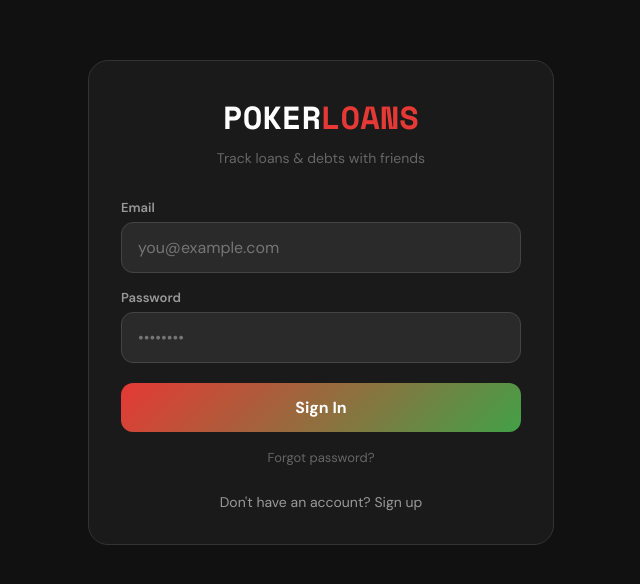
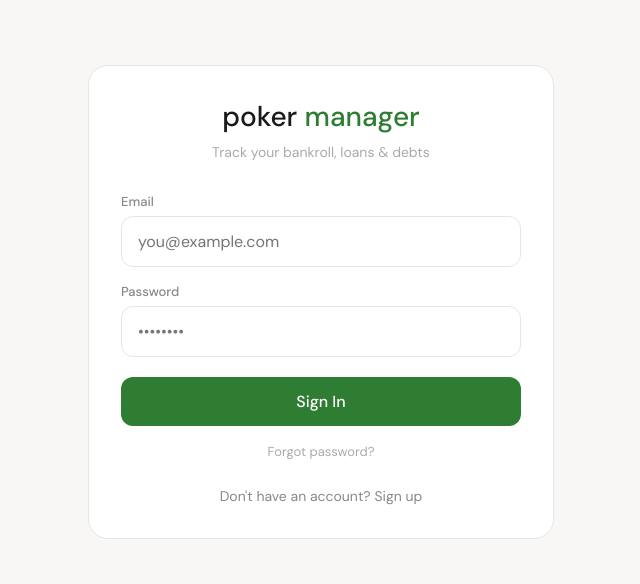
Before and after one commit to pierre507/poker-loans, a React (Vite) app: page / in a window 1280 px wide. Shown: the part 118-702 px from the top of the page, without its empty margins (319-959 px from the left). Built offline with nearby package versions, Linux system fonts and the light colour scheme; no server answers.

Commit message:
Update Auth.jsx

```diff
--- a/src/Auth.jsx
+++ b/src/Auth.jsx
@@ -4,10 +4,10 @@ import { supabase } from "./supabaseClient";
 const inputStyle = {
   width: "100%",
   padding: "14px 16px",
-  background: "#2a2a2a",
-  border: "1px solid #444",
+  background: "#fff",
+  border: "1px solid #e8e6e2",
   borderRadius: 12,
-  color: "#fff",
+  color: "#1a1a1a",
   fontSize: 16,
   fontFamily: "'DM Sans', sans-serif",
   outline: "none",
@@ -29,172 +29,91 @@ export default function Auth() {
     setMessage("");
 
     if (isSignUp) {
-      const { error } = await supabase.auth.signUp({
-        email,
-        password,
-      });
-      if (error) {
-        setError(error.message);
-      } else {
-        setMessage("Check your email for a confirmation link!");
-      }
+      const { error } = await supabase.auth.signUp({ email, password });
+      if (error) { setError(error.message); }
+      else { setMessage("Check your email for a confirmation link!"); }
     } else {
-      const { error } = await supabase.auth.signInWithPassword({
-        email,
-        password,
-      });
-      if (error) {
-        setError(error.message);
-      }
+      const { error } = await supabase.auth.signInWithPassword({ email, password });
+      if (error) { setError(error.message); }
     }
     setLoading(false);
   };
 
   const handleForgotPassword = async () => {
-    if (!email) {
-      setError("Enter your email first");
-      return;
-    }
+    if (!email) { setError("Enter your email first"); return; }
     setLoading(true);
     setError("");
     const { error } = await supabase.auth.resetPasswordForEmail(email);
-    if (error) {
-      setError(error.message);
-    } else {
-      setMessage("Password reset email sent!");
-    }
+    if (error) { setError(error.message); }
+    else { setMessage("Password reset email sent!"); }
     setLoading(false);
   };
 
   return (
-    <div
-      style={{
-        minHeight: "100vh",
-        background: "#111",
-        display: "flex",
-        alignItems: "center",
-        justifyContent: "center",
-        fontFamily: "'DM Sans', sans-serif",
-        padding: 20,
-      }}
-    >
-      <div
-        style={{
-          width: "100%",
-          maxWidth: 400,
-          background: "#1a1a1a",
-          borderRadius: 20,
-          padding: 32,
-          border: "1px solid #333",
-        }}
-      >
-        {/* Logo */}
+    <div style={{
+      minHeight: "100vh", background: "#f8f7f5",
+      display: "flex", alignItems: "center", justifyContent: "center",
+      fontFamily: "'DM Sans', sans-serif", padding: 20,
+    }}>
+      <div style={{
+        width: "100%", maxWidth: 400, background: "#fff",
+        borderRadius: 20, padding: 32, border: "1px solid #e8e6e2",
+      }}>
         <div style={{ textAlign: "center", marginBottom: 32 }}>
-          <h1
-            style={{
-              margin: 0,
-              fontSize: 32,
-              fontWeight: 900,
-              fontFamily: "'Space Mono', monospace",
-              color: "#fff",
-            }}
-          >
-            POKER<span style={{ color: "#e53935" }}>LOANS</span>
+          <h1 style={{ margin: 0, fontSize: 28, fontWeight: 500, color: "#1a1a1a" }}>
+            poker <span style={{ color: "#2e7d32" }}>manager</span>
           </h1>
-          <p style={{ color: "#666", fontSize: 14, marginTop: 8 }}>
-            Track loans & debts with friends
+          <p style={{ color: "#aaa", fontSize: 14, marginTop: 8 }}>
+            Track your bankroll, loans & debts
           </p>
         </div>
 
         <form onSubmit={handleSubmit} style={{ display: "flex", flexDirection: "column", gap: 16 }}>
           <div>
-            <label style={{ display: "block", marginBottom: 6, fontSize: 13, color: "#999", fontWeight: 600 }}>
-              Email
-            </label>
-            <input
-              type="email"
-              placeholder="you@example.com"
-              value={email}
-              onChange={(e) => setEmail(e.target.value)}
-              style={inputStyle}
-              required
-            />
+            <label style={{ display: "block", marginBottom: 6, fontSize: 13, color: "#888", fontWeight: 500 }}>Email</label>
+            <input type="email" placeholder="you@example.com" value={email}
+              onChange={(e) => setEmail(e.target.value)} style={inputStyle} required />
           </div>
-
           <div>
-            <label style={{ display: "block", marginBottom: 6, fontSize: 13, color: "#999", fontWeight: 600 }}>
-              Password
-            </label>
-            <input
-              type="password"
-              placeholder="••••••••"
-              value={password}
-              onChange={(e) => setPassword(e.target.value)}
-              style={inputStyle}
-              required
-              minLength={6}
-            />
+            <label style={{ display: "block", marginBottom: 6, fontSize: 13, color: "#888", fontWeight: 500 }}>Password</label>
+            <input type="password" placeholder="••••••••" value={password}
+              onChange={(e) => setPassword(e.target.value)} style={inputStyle} required minLength={6} />
           </div>
 
           {error && (
-            <div style={{
-              background: "rgba(229,57,53,0.15)", border: "1px solid rgba(229,57,53,0.3)",
-              borderRadius: 10, padding: "10px 14px", fontSize: 13, color: "#e53935",
-            }}>
+            <div style={{ background: "#fce8e8", border: "1px solid #f5c6c6", borderRadius: 10, padding: "10px 14px", fontSize: 13, color: "#c62828" }}>
               {error}
             </div>
           )}
-
           {message && (
-            <div style={{
-              background: "rgba(67,160,71,0.15)", border: "1px solid rgba(67,160,71,0.3)",
-              borderRadius: 10, padding: "10px 14px", fontSize: 13, color: "#43A047",
-            }}>
+            <div style={{ background: "#e8f5e9", border: "1px solid #c8e6c9", borderRadius: 10, padding: "10px 14px", fontSize: 13, color: "#2e7d32" }}>
               {message}
             </div>
           )}
 
-          <button
-            type="submit"
-            disabled={loading}
-            style={{
-              padding: "14px",
-              background: loading ? "#555" : "linear-gradient(135deg, #e53935, #43A047)",
-              border: "none",
-              borderRadius: 12,
-              color: "#fff",
-              fontSize: 16,
-              fontWeight: 700,
-              cursor: loading ? "not-allowed" : "pointer",
-              fontFamily: "'DM Sans', sans-serif",
-              marginTop: 4,
-            }}
-          >
+          <button type="submit" disabled={loading} style={{
+            padding: "14px", background: loading ? "#e8e6e2" : "#2e7d32",
+            border: "none", borderRadius: 12, color: "#fff", fontSize: 16, fontWeight: 500,
+            cursor: loading ? "not-allowed" : "pointer", fontFamily: "'DM Sans', sans-serif", marginTop: 4,
+          }}>
             {loading ? "..." : isSignUp ? "Create Account" : "Sign In"}
           </button>
 
           {!isSignUp && (
-            <button
-              type="button"
-              onClick={handleForgotPassword}
-              style={{
-                background: "none", border: "none", color: "#666",
-                fontSize: 13, cursor: "pointer", fontFamily: "'DM Sans', sans-serif",
-              }}
-            >
+            <button type="button" onClick={handleForgotPassword} style={{
+              background: "none", border: "none", color: "#aaa", fontSize: 13,
+              cursor: "pointer", fontFamily: "'DM Sans', sans-serif",
+            }}>
               Forgot password?
             </button>
           )}
         </form>
 
         <div style={{ textAlign: "center", marginTop: 24 }}>
-          <button
-            onClick={() => { setIsSignUp(!isSignUp); setError(""); setMessage(""); }}
-            style={{
-              background: "none", border: "none", color: "#999",
-              fontSize: 14, cursor: "pointer", fontFamily: "'DM Sans', sans-serif",
-            }}
-          >
+          <button onClick={() => { setIsSignUp(!isSignUp); setError(""); setMessage(""); }} style={{
+            background: "none", border: "none", color: "#888", fontSize: 14,
+            cursor: "pointer", fontFamily: "'DM Sans', sans-serif",
+          }}>
             {isSignUp ? "Already have an account? Sign in" : "Don't have an account? Sign up"}
           </button>
         </div>
```
